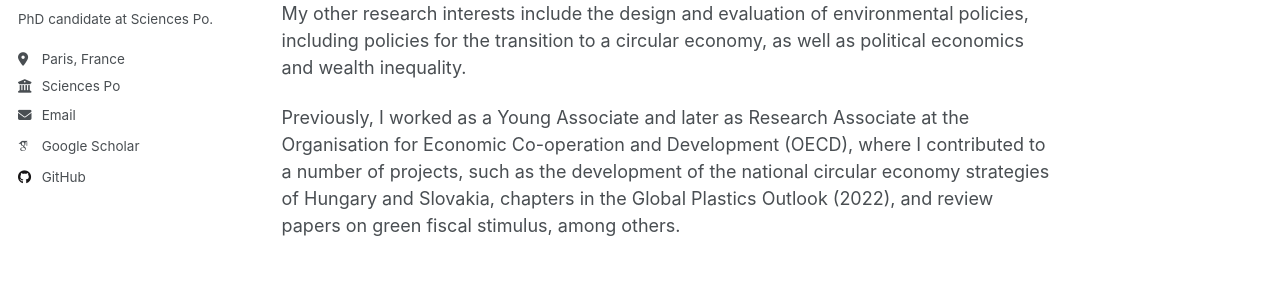
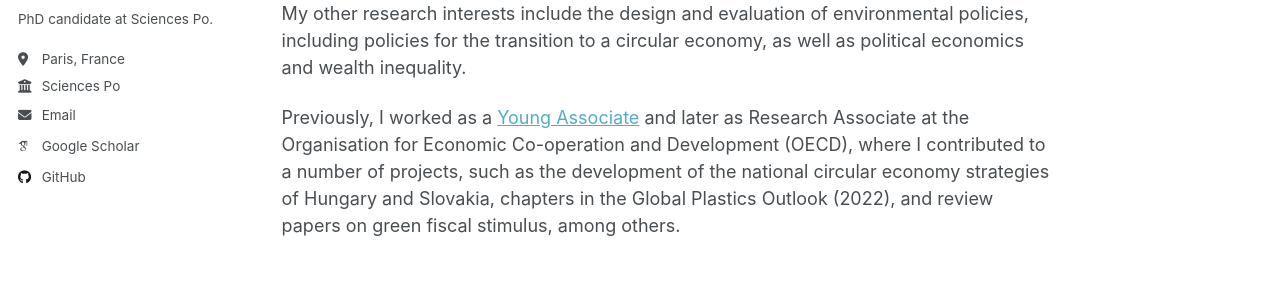
Before and after one commit to norbertmonti/norbertmonti.github.io, a Jekyll site: the page built from _pages/about.md, in a window 1280 px wide and 952 px high. Shown: the part 308-608 px from the top of the window. Built offline with Jekyll 4.4.1, drawn with Linux system fonts in a browser that asks for light colours; some web fonts are replaced; part of the change alters nothing that is shown.

```diff
--- a/_pages/about.md
+++ b/_pages/about.md
@@ -13,4 +13,4 @@ My primary research interest is understanding whether redistribution can change
 
 My other research interests include the design and evaluation of environmental policies, including policies for the transition to a circular economy, as well as political economics and wealth inequality.
 
-Previously, I worked as a Young Associate and later as Research Associate at the Organisation for Economic Co-operation and Development (OECD), where I contributed to a number of projects, such as the development of the national circular economy strategies of Hungary and Slovakia, chapters in the Global Plastics Outlook (2022), and review papers on green fiscal stimulus, among others.
+Previously, I worked as a [Young Associate](https://www.oecd.org/en/about/careers/young-associates.html) and later as Research Associate at the Organisation for Economic Co-operation and Development (OECD), where I contributed to a number of projects, such as the development of the national circular economy strategies of Hungary and Slovakia, chapters in the Global Plastics Outlook (2022), and review papers on green fiscal stimulus, among others.
```
